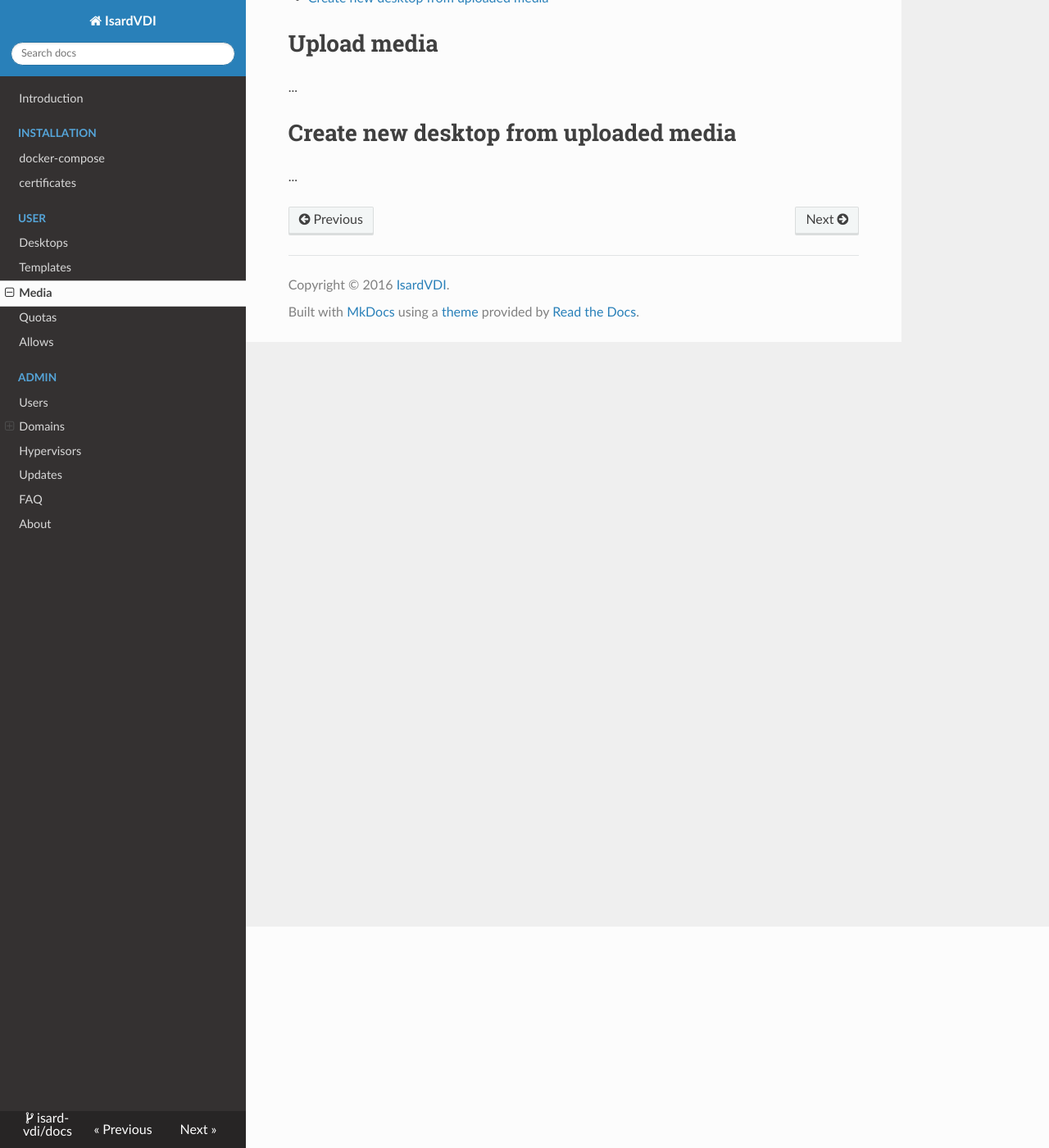
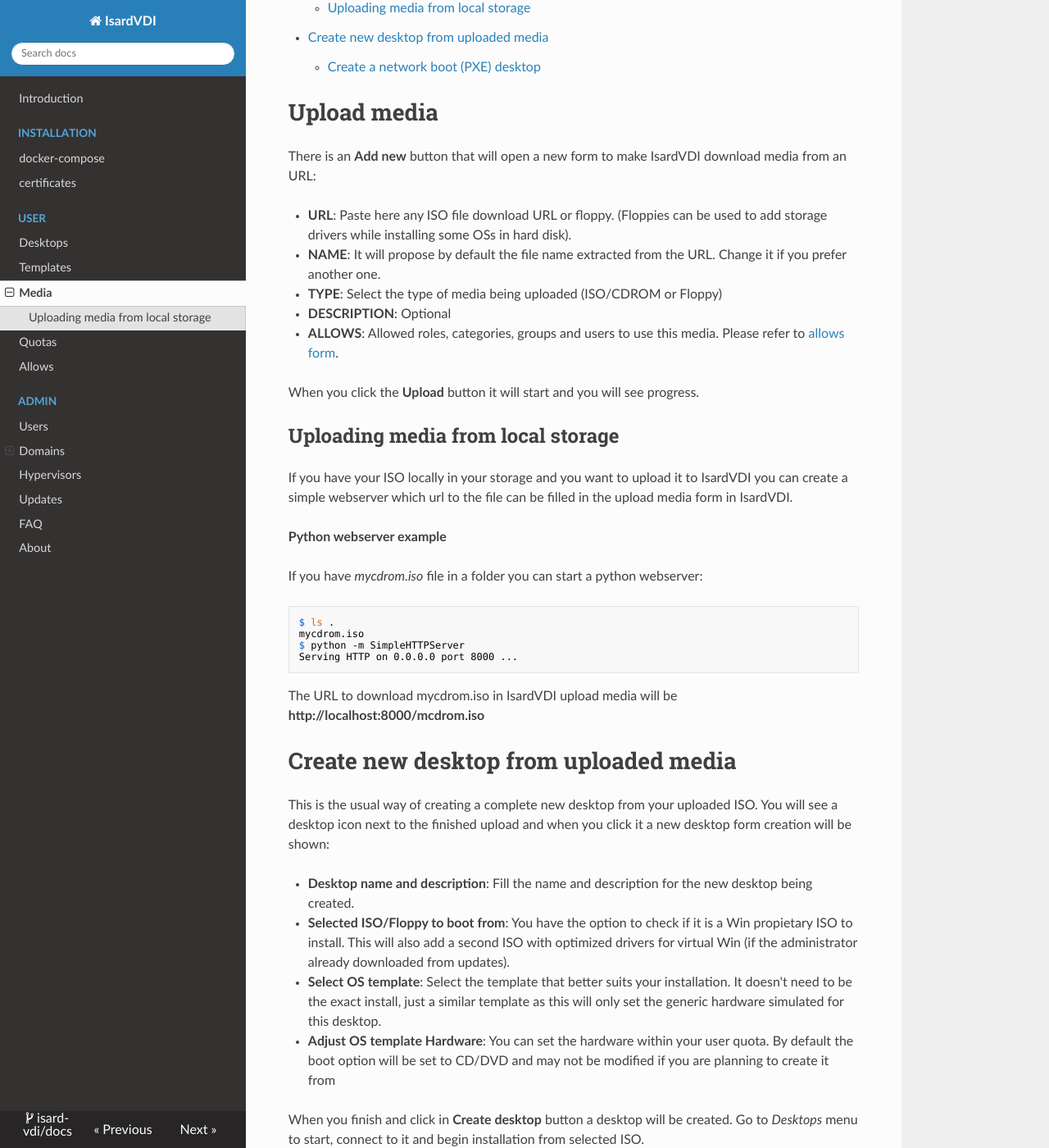
Before and after one commit to thebadjavi/docs, an MkDocs documentation site: the page built from docs/user/media.md, in a window 1280 px wide and 1400 px high, scrolled down 270 px. Shown: the whole window at 82% size. Built offline with MkDocs 1.6.1, drawn with Linux system fonts in a browser that asks for light colours; nearby versions of some CDN libraries; old or Windows-style settings are respelled for this version of MkDocs; some of the changed text lies outside the part shown.

Commit message:
syncing with master

````diff
--- a/docs/user/media.md
+++ b/docs/user/media.md
@@ -6,8 +6,46 @@ From media manager you can upload ISO and floppy images that will allow you to c
 
 # Upload media
 
-...
+There is an **Add new** button that will open a new form to make IsardVDI download media from an URL:
+
+- **URL**: Paste here any ISO file download URL or floppy. (Floppies can be used to add storage drivers while installing some OSs in hard disk).
+- **NAME**: It will propose by default the file name extracted from the URL. Change it if you prefer another one.
+- **TYPE**: Select the type of media being uploaded (ISO/CDROM or Floppy)
+- **DESCRIPTION**: Optional
+- **ALLOWS**: Allowed roles, categories, groups and users to use this media. Please refer to [allows form](allows.md#allows-form).
+
+When you click the **Upload** button it will start and you will see progress.
+
+## Uploading media from local storage
+
+If you have your ISO locally in your storage and you want to upload it to IsardVDI you can create a simple webserver which url to the file can be filled in the upload media form in IsardVDI.
+
+**Python webserver example**
+
+If you have *mycdrom.iso* file in a folder you can start a python webserver:
+
+```
+$ ls .
+mycdrom.iso
+$ python -m SimpleHTTPServer
+Serving HTTP on 0.0.0.0 port 8000 ...
+```
+
+The URL to download mycdrom.iso in IsardVDI upload media will be **http://localhost:8000/mcdrom.iso**
 
 # Create new desktop from uploaded media
 
-...
+This is the usual way of creating a complete new desktop from your uploaded ISO. You will see a desktop icon next to the finished upload and when you click it a new desktop form creation will be shown:
+
+- **Desktop name and description**: Fill the name and description for the new desktop being created.
+- **Selected ISO/Floppy to boot from**: You have the option to check if it is a Win propietary ISO to install. This will also add a second ISO with optimized drivers for virtual Win (if the administrator already downloaded from updates).
+- **Select OS template**: Select the template that better suits your installation. It doesn't need to be the exact install, just a similar template as this will only set the generic hardware simulated for this desktop.
+- **Adjust OS template Hardware**: You can set the hardware within your user quota. By default the boot option will be set to CD/DVD and may not be modified if you are planning to create it from
+
+When you finish and click in **Create desktop** button a desktop will be created. Go to *Desktops* menu to start, connect to it and begin installation from selected ISO.
+
+***NOTE***: When you finish the OS installation usually that guest OS will request for a reboot. You may just shutdown your guest OS and then [edit desktop](desktops.md#edit-desktop) to change boot order from CD/DVD to HARD DISK. Also you may just remove the ISO from the [edit desktop](desktops.md#edit-desktop) media section if not needed anymore.
+
+## Create a network boot (PXE) desktop
+
+You can upload any ISO file (it can be a fake file ending with .iso that you created with touch for example) and then follow the process of [creating new desktop from uploaded media](media.md#create-new-desktop-from-uploaded-media) but selecting PXE in Boot select box instead of CD/DVD.
````
Also changed, not shown: docs/user/allows.md (added, +44 -0 lines), docs/user/desktops.md (+5 -5 lines), docs/user/quotas.md (added, +22 -0 lines).
